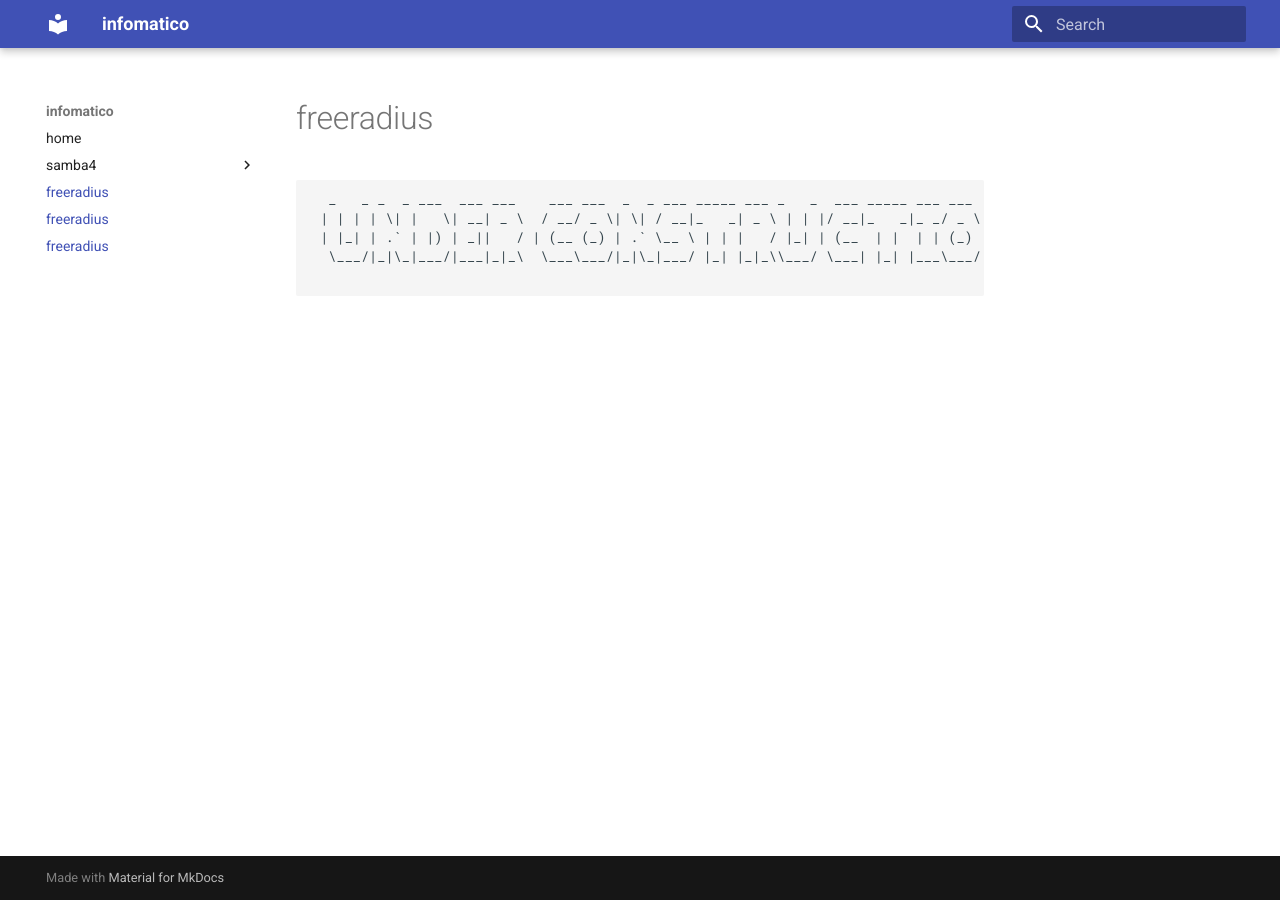
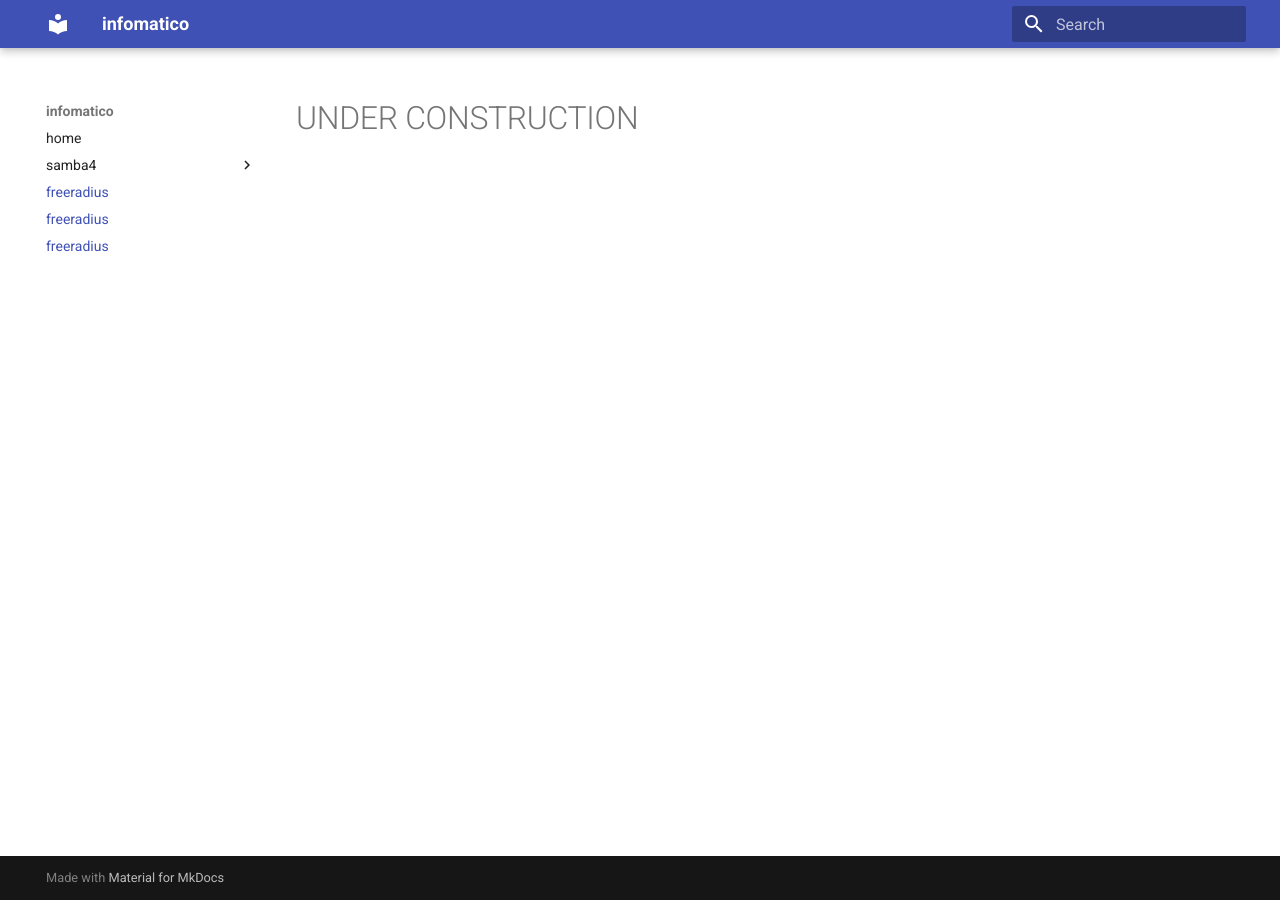
Before and after one commit to empereira/empereira.github.io, an MkDocs documentation site: the page built from docs/under_construction.md, in a window 1280 px wide. Built offline with MkDocs 1.6.1 and Material for MkDocs 9.7.7, drawn with Linux system fonts in a browser that asks for light colours.

````diff
--- a/docs/under_construction.md
+++ b/docs/under_construction.md
@@ -1,7 +1 @@
-```
-  _   _ _  _ ___  ___ ___    ___ ___  _  _ ___ _____ ___ _   _  ___ _____ ___ ___  _  _
- | | | | \| |   \| __| _ \  / __/ _ \| \| / __|_   _| _ \ | | |/ __|_   _|_ _/ _ \| \| |
- | |_| | .` | |) | _||   / | (__ (_) | .` \__ \ | | |   / |_| | (__  | |  | | (_) | .` |
-  \___/|_|\_|___/|___|_|_\  \___\___/|_|\_|___/ |_| |_|_\\___/ \___| |_| |___\___/|_|\_|
-
-```
+# UNDER CONSTRUCTION
````
